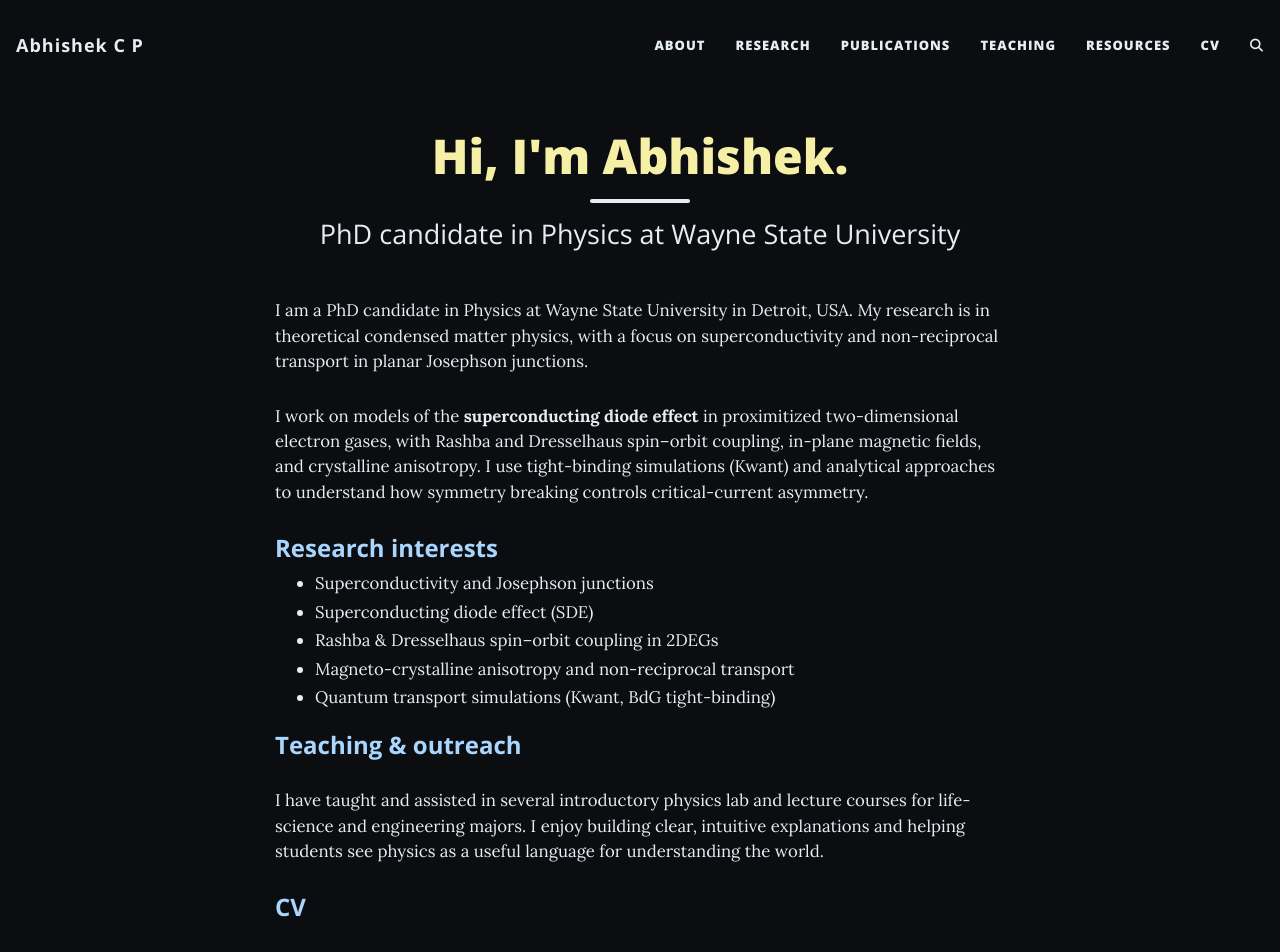
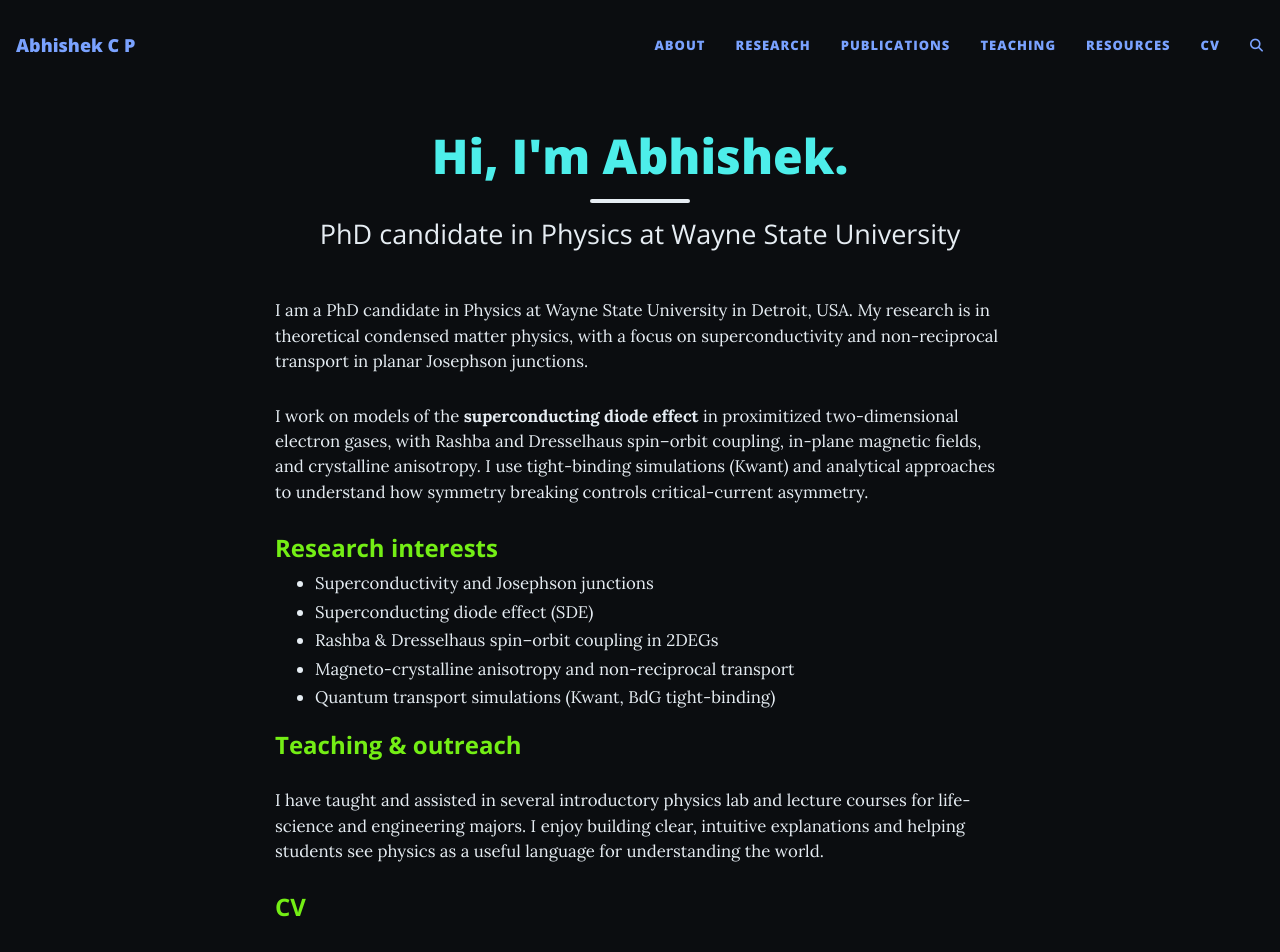
Before and after one commit to abhishek-c-p/abhishek-c-p.github.io, a Jekyll site: the page built from index.html, in a window 1280 px wide and 1299 px high. Shown: the top 952 px of the window. Built offline with Jekyll 4.4.1, drawn with Linux system fonts in a browser that asks for light colours; the list of posts is cut into pages by our own code; comment, search, counter and statistics services are not loaded.

Commit message:
Update custom.css

```diff
--- a/assets/css/custom.css
+++ b/assets/css/custom.css
@@ -29,19 +29,19 @@ h1,
 .page-heading h1,
 .post-heading h1,
 .header-section h1 {
-  color: #f6f0a6 !important; /* light yellow */
+  color: #4deeea !important; /* blue */
   font-weight: 800;
 }
 
 /* Section headings */
 h2, h3 {
-  color: #a9d6ff !important; /* light blue */
+  color: #74ee15 !important; /* green */
   font-weight: 700;
 }
 
 /* Smaller headings */
 h4, h5, h6 {
-  color: #c9d1d9 !important;
+  color: 	#ffe700 !important; /*yellow*/
 }
 
 /* Remove any accidental underline pseudo-elements */
@@ -77,12 +77,49 @@ h2::after, h3::after {
   box-shadow: none !important;
 }
 
-/* navbar text */
-.navbar-custom .nav-link,
-.navbar-custom .navbar-brand {
-  color: #e6edf3 !important;
-  letter-spacing: 1px;
-  font-weight: 700;
+/* ================================
+   NAVBAR BACKGROUND ONLY
+   (transparent at top, solid on scroll)
+================================ */
+
+/* At top of page -> transparent */
+.navbar-custom.top-nav-regular {
+  background: transparent !important;
+  backdrop-filter: none !important;
+  border-bottom: none !important;
+  box-shadow: none !important;
+}
+
+/* After scrolling -> solid tinted bar */
+.navbar-custom.top-nav-short,
+.navbar-custom.top-nav-short-permanent {
+  background: rgba(15, 35, 60, 0.95) !important;  /* your light blue tint */
+  backdrop-filter: blur(6px) !important;
+  border-bottom: none !important;
+  box-shadow: none !important;
+}
+/* ================================
+   NEON MAGENTA ACTIVE NAV ITEM
+================================ */
+.navbar-nav .nav-item.active > .nav-link,
+.navbar-nav .nav-link.active {
+  color: #ff4fd8 !important;
+  text-shadow: 0 0 6px rgba(255,79,216,0.9),
+               0 0 14px rgba(255,79,216,0.7);
+  font-weight: 800 !important;
+  position: relative;
+}
+
+.navbar-nav .nav-item.active > .nav-link::after,
+.navbar-nav .nav-link.active::after {
+  content: "";
+  position: absolute;
+  left: 0; right: 0;
+  bottom: -8px;
+  height: 2px;
+  background: #ff4fd8;
+  box-shadow: 0 0 10px rgba(255,79,216,1);
+  border-radius: 2px;
 }
 
 /* ================================
```
